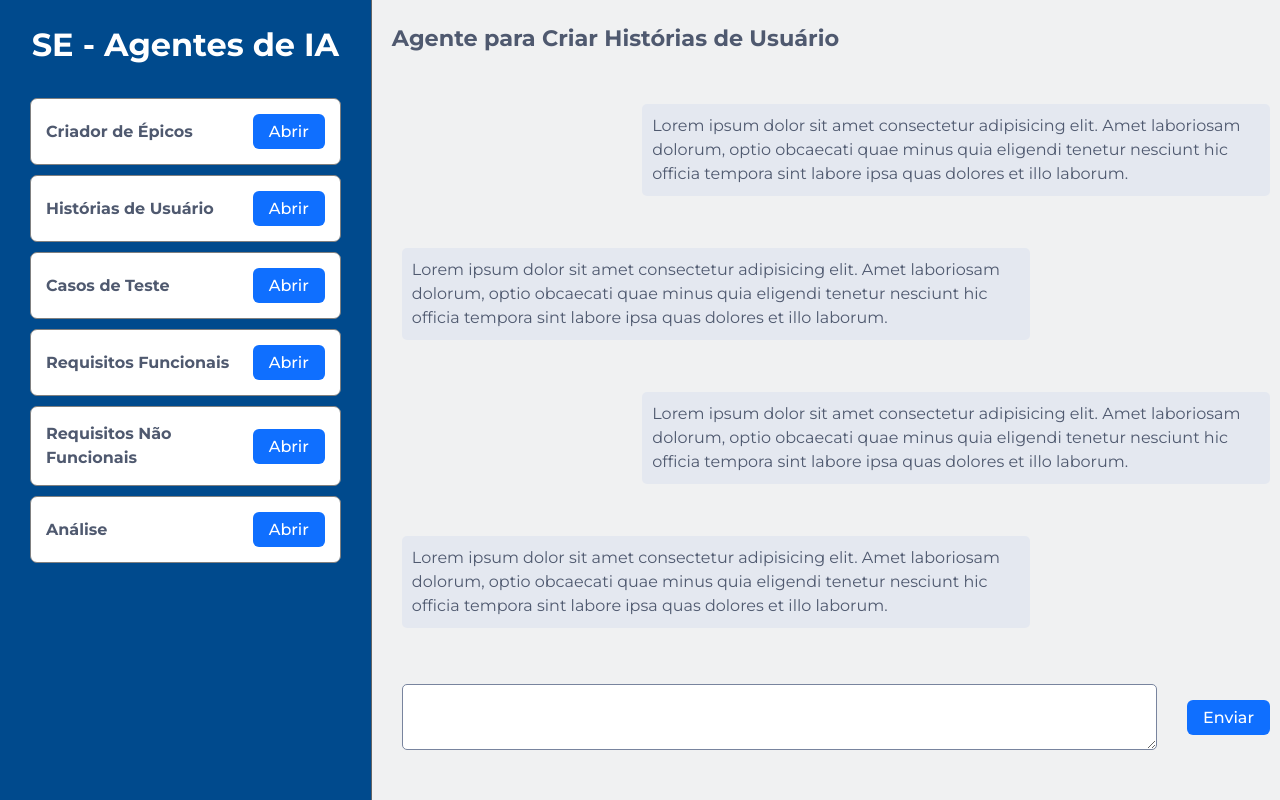
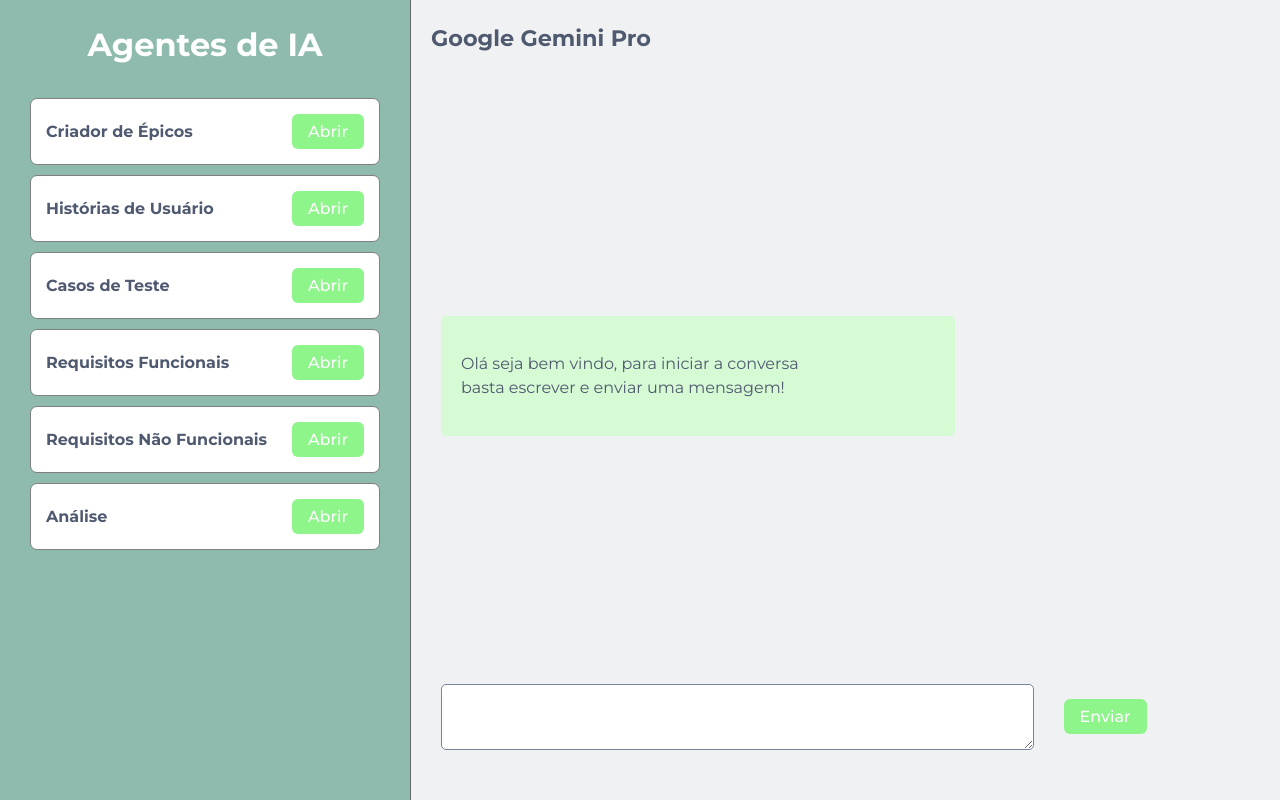
Before and after one commit to ir2508/chat-ai, a React (Vite) app: page / in a window 1280 px wide. Built offline with nearby package versions, Linux system fonts and the light colour scheme.

Commit message:
Integration with Google AI Studio using API to answer the questions

```diff
--- a/index.html
+++ b/index.html
@@ -4,7 +4,7 @@
     <meta charset="UTF-8" />
     <!-- <link rel="icon" type="image/svg+xml" href="/vite.svg" /> -->
     <meta name="viewport" content="width=device-width, initial-scale=1.0" />
-    <title>SE - Agentes de IA</title>
+    <title>Agentes de IA</title>
   </head>
   <body>
     <div id="root"></div>
--- a/package.json
+++ b/package.json
@@ -10,10 +10,13 @@
     "preview": "vite preview"
   },
   "dependencies": {
+    "axios": "^1.11.0",
     "react": "^19.1.1",
     "react-dom": "^19.1.1",
+    "react-markdown": "^10.1.0",
     "react-router-dom": "^7.8.0",
-    "styled-components": "^6.1.19"
+    "styled-components": "^6.1.19",
+    "uuid": "^11.1.0"
   },
   "devDependencies": {
     "@eslint/js": "^9.33.0",
--- a/src/components/Aside/index.jsx
+++ b/src/components/Aside/index.jsx
@@ -11,7 +11,7 @@
     align-items: center;
     justify-content: flex-start;
     gap: 10px;
-    background-color: #004a8d;
+    background-color: #8fbbaf;
 
     h1 {
         font-size: 2em;
@@ -21,7 +21,7 @@
 const Aside = () => {
     return (
         <AsideBarStyled>
-            <h1>SE - Agentes de IA</h1>
+            <h1>Agentes de IA</h1>
             <AgentCardItem agentName="Criador de Épicos" />
             <AgentCardItem agentName="Histórias de Usuário" />
             <AgentCardItem agentName="Casos de Teste" />
--- a/src/components/Button/index.jsx
+++ b/src/components/Button/index.jsx
@@ -3,7 +3,7 @@
 import { ChatHistoryContext } from "../../contexts/ChatHistoryContext"
 
 const ButtonStyled = styled.button`
-    background-color: ${({ $btnStyle }) => ($btnStyle === "success" ? "#0F6FFF" : "#AD2E2C")};
+    background-color: ${({ $btnStyle }) => ($btnStyle === "success" ? "#8ef58b" : "#AD2E2C")};
     color: #fff;
     border: none;
     padding: 8px 16px;
@@ -11,22 +11,17 @@
     cursor: pointer;
 
     &:hover {
-        box-shadow: 1px 1px 10px #0f6fff;
+        box-shadow: 1px 1px 10px #8ef58b;
     }
 `
 const Button = ({ children, btnStyle, buttonType, requestMessage }) => {
-    const { setRequests, setHistory } = useContext(ChatHistoryContext)
+    const { newRequest } = useContext(ChatHistoryContext)
 
     function handleSendMessage(requestMessage) {
-        const newRegister = {
-            timestamp: Date.now(),
-            message: requestMessage,
-        }
-        console.log(newRegister)
-        setRequests((prevRequests) => [...prevRequests, newRegister])
+        newRequest(requestMessage)
     }
 
-    return <ButtonStyled $btnStyle={btnStyle}>{children}</ButtonStyled>
+    return <ButtonStyled $btnStyle={btnStyle} onClick={() => handleSendMessage(requestMessage)}>{children}</ButtonStyled>
 }
 
 export default Button
--- a/src/components/Chat/index.jsx
+++ b/src/components/Chat/index.jsx
@@ -3,6 +3,7 @@
 import ChatMessage from "../ChatMessage"
 import { useContext } from "react"
 import { ChatHistoryContext } from "../../contexts/ChatHistoryContext"
+import Markdown from "react-markdown"
 
 const ContainerChatStyled = styled.div`
     /* border: 1px solid #646464; */
@@ -20,7 +21,7 @@
 
     .chat-messages {
         overflow-y: auto;
-        scrollbar-color: #004a8d #f0f1f2;
+        scrollbar-color: #79f775 #f0f1f2;
     }
 `
 const Chat = () => {
@@ -29,13 +30,15 @@
     return (
         <ContainerChatStyled>
             <header>
-                <h3>Agente para Criar Histórias de Usuário</h3>
+                <h3>Google Gemini Pro</h3>
             </header>
 
             <div className="chat-messages">
-                {history.map((eachMessage) => (
-                    <ChatMessage key={eachMessage.id} req={eachMessage.type}>{eachMessage.message}</ChatMessage>
-                ))}
+                {history.map((eachMessage) => {
+                    return eachMessage.type === "request" ?
+                        <ChatMessage key={eachMessage.id} req={eachMessage.type}>{eachMessage.message}</ChatMessage> :
+                        <ChatMessage key={eachMessage.id} req={eachMessage.type}><Markdown>{eachMessage.message}</Markdown></ChatMessage>
+                })}
             </div>
 
             <footer>
--- a/src/components/ChatMessage/index.jsx
+++ b/src/components/ChatMessage/index.jsx
@@ -6,7 +6,7 @@
     justify-content: ${({ $req }) => ($req === "request" ? "flex-end" : "flex-start")};
 
     p {
-        background-color: #e4e8f0;
+        background-color: #d5fad4;
         max-width: 70%;
         padding: 10px;
         border-radius: 5px;
--- a/src/components/TextAreaChat/index.jsx
+++ b/src/components/TextAreaChat/index.jsx
@@ -28,7 +28,7 @@
     }
     return (
         <ContainerDivRequest>
-            <textarea onChange={(e) => { onChangeHandler(e.target.value)}}></textarea>
+            <textarea value={messageToRequest} onChange={(e) => { onChangeHandler(e.target.value) }}></textarea>
             <Button btnStyle="success" buttonType="submitToChat" requestMessage={messageToRequest}>Enviar</Button>
         </ContainerDivRequest>
     )
--- a/src/contexts/ChatHistoryContext.jsx
+++ b/src/contexts/ChatHistoryContext.jsx
@@ -1,48 +1,65 @@
+import { v4 as uuidv4 } from 'uuid';
 import { createContext, useState } from "react";
+import Axios from 'axios'
+import GeminiFlash from "../assets/googleapikey.json"
 
 export const ChatHistoryContext = createContext()
 
 export const ChatHistoryProvider = ({ children }) => {
+    const now = new Date()
     const [history, setHistory] = useState([
         {
-            id: 1,
-            timestamp: "asdadad",
-            type: "request",
-            message: "Lorem ipsum dolor sit amet consectetur adipisicing elit. Amet laboriosam dolorum, optio obcaecati quae minus quia eligendi tenetur nesciunt hic officia tempora sint labore ipsa quas dolores et illo laborum."
-        },
-        {
-            id: 2,
-            timestamp: "asdadad",
+            id: uuidv4(),
+            timestamp: now,
             type: "response",
-            message: "Lorem ipsum dolor sit amet consectetur adipisicing elit. Amet laboriosam dolorum, optio obcaecati quae minus quia eligendi tenetur nesciunt hic officia tempora sint labore ipsa quas dolores et illo laborum."
-        },
-        {
-            id: 3,
-            timestamp: "asdadad",
-            type: "request",
-            message: "Lorem ipsum dolor sit amet consectetur adipisicing elit. Amet laboriosam dolorum, optio obcaecati quae minus quia eligendi tenetur nesciunt hic officia tempora sint labore ipsa quas dolores et illo laborum."
-        },
-        {
-            id: 4,
-            timestamp: "asdadad",
-            type: "response",
-            message: "Lorem ipsum dolor sit amet consectetur adipisicing elit. Amet laboriosam dolorum, optio obcaecati quae minus quia eligendi tenetur nesciunt hic officia tempora sint labore ipsa quas dolores et illo laborum."
-        },
-        {
-            id: 5,
-            timestamp: "asdadad",
-            type: "request",
-            message: "Lorem ipsum dolor sit amet consectetur adipisicing elit. Amet laboriosam dolorum, optio obcaecati quae minus quia eligendi tenetur nesciunt hic officia tempora sint labore ipsa quas dolores et illo laborum."
-        },
-        {
-            id: 6,
-            timestamp: "asdadad",
-            type: "response",
-            message: "Lorem ipsum dolor sit amet consectetur adipisicing elit. Amet laboriosam dolorum, optio obcaecati quae minus quia eligendi tenetur nesciunt hic officia tempora sint labore ipsa quas dolores et illo laborum."
-        },
-
+            message: "Olá seja bem vindo, para iniciar a conversa basta escrever e enviar uma mensagem!",
+        }
     ])
     const [requests, setRequests] = useState([])
+    const [responses, setResponses] = useState([])
 
-    return <ChatHistoryContext.Provider value={{ setRequests, history, setHistory }}>{children}</ChatHistoryContext.Provider>
+    function newRequest(message) {
+        const now = new Date()
+
+        if (message.lenght <= 4) {
+            return setHistory((prevHistory) => [...prevHistory, {
+                id: uuidv4(),
+                timestamp: now,
+                type: "response",
+                message: "Sua mensagem é muito curta, acrescente mais detalhes e tente novamente!",
+            }])
+        }
+
+        const newRegister = {
+            id: uuidv4(),
+            timestamp: now,
+            type: "request",
+            message: message,
+        }
+
+        setRequests((prevRequests) => [...prevRequests, newRegister])
+        setHistory((prevHistory) => [...prevHistory, newRegister])
+
+        Axios.post(
+            "https://generativelanguage.googleapis.com/v1beta/models/gemini-2.0-flash:generateContent",
+            { "contents": [{ "parts": [{ "text": message }] }] },
+            { headers: { "Content-Type": "application/json", "X-goog-api-key": GeminiFlash.apikey } })
+            .then((response) => {
+                const now = new Date()
+                const newResponse = {
+                    id: uuidv4(),
+                    timestamp: now,
+                    type: "response",
+                    message: response.data.candidates[0].content.parts[0].text,
+                }
+                setResponses((prevResponses) => [...prevResponses, newResponse])
+                setHistory((prevHistory) => [...prevHistory, newResponse])
+            }
+            )
+
+
+
+    }
+
+    return <ChatHistoryContext.Provider value={{ setRequests, history, setHistory, newRequest }}>{children}</ChatHistoryContext.Provider>
 }
```
Also changed, not shown: 2 other files (tests, documents, lock files or other folders).
